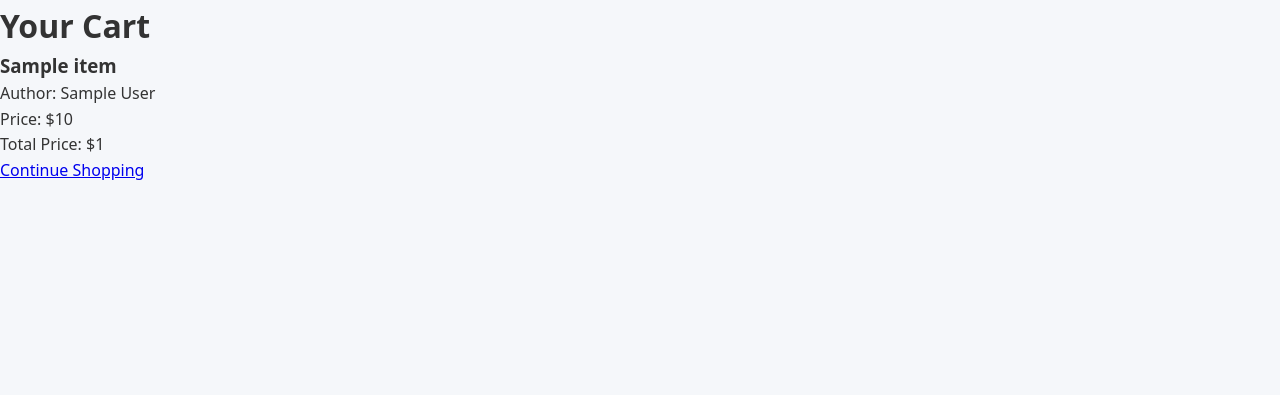
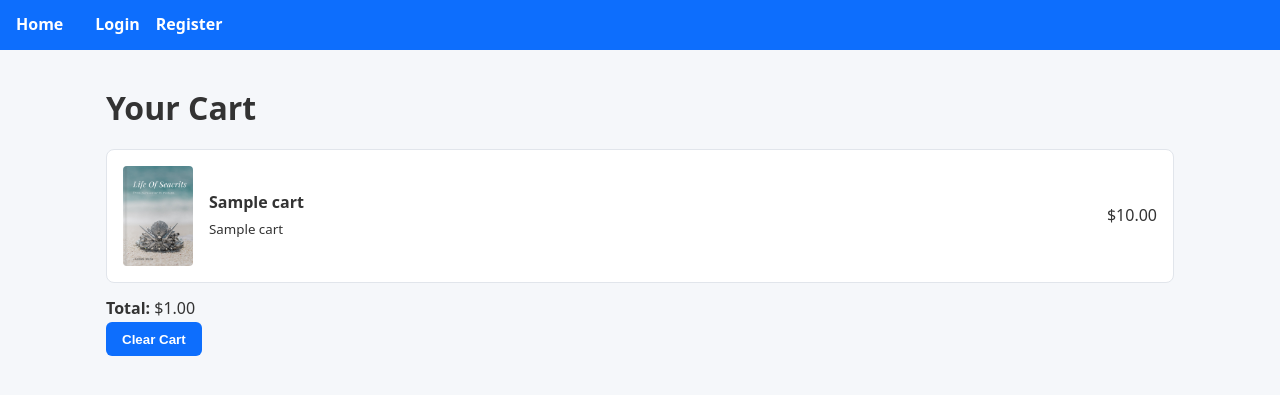
Before and after one commit to Hunt3r0x/FCIS-ECOMMERCEC, a Flask app: template templates/cart.html in a window 1280 px wide. Shown: the top 395 px of the page. Run offline with Flask 3, Linux system fonts and the light colour scheme; the template is opened without the code that fills it: most values are stand-ins (such as "Sample title", 1, 10 or a date in 2020).

Commit message:
cart.html: Shopping cart template

```diff
--- a/templates/cart.html
+++ b/templates/cart.html
@@ -1,21 +1,22 @@
-<!DOCTYPE html>
-<html>
-<head>
-    <title>Your Cart</title>
-    <link rel="stylesheet" href="{{ url_for('static', filename='styles.css') }}">
-</head>
-<body>
-    <h1>Your Cart</h1>
-    <ul>
-        {% for item in cart_items %}
-            <li>
-                <h3>{{ item['title'] }}</h3>
-                <p>Author: {{ item['author'] }}</p>
-                <p>Price: ${{ item['price'] }}</p>
-            </li>
-        {% endfor %}
-    </ul>
-    <p>Total Price: ${{ total_price }}</p>
-    <a href="{{ url_for('home') }}">Continue Shopping</a>
-</body>
-</html>
+{% extends "base.html" %}
+{% block content %}
+<h1>Your Cart</h1>
+{% if cart_items %}
+<ul class="cart-list">
+    {% for i in cart_items %}
+    <li>
+        <img src="{{ url_for('static', filename=i[4]) if i[4]
+          else url_for('static', filename='imgs/placeholder.jpg') }}">
+        <div style="flex:1">
+            <strong>{{ i[1] }}</strong><br><small>{{ i[2] }}</small>
+        </div>
+        <div class="price">${{ '%.2f'|format(i[3]) }}</div>
+    </li>
+    {% endfor %}
+</ul>
+<p><strong>Total:</strong> ${{ '%.2f'|format(total_price) }}</p>
+<a href="{{ url_for('clear_cart') }}"><button>Clear Cart</button></a>
+{% else %}
+<p>Your cart is empty.</p>
+{% endif %}
+{% endblock %}
```
